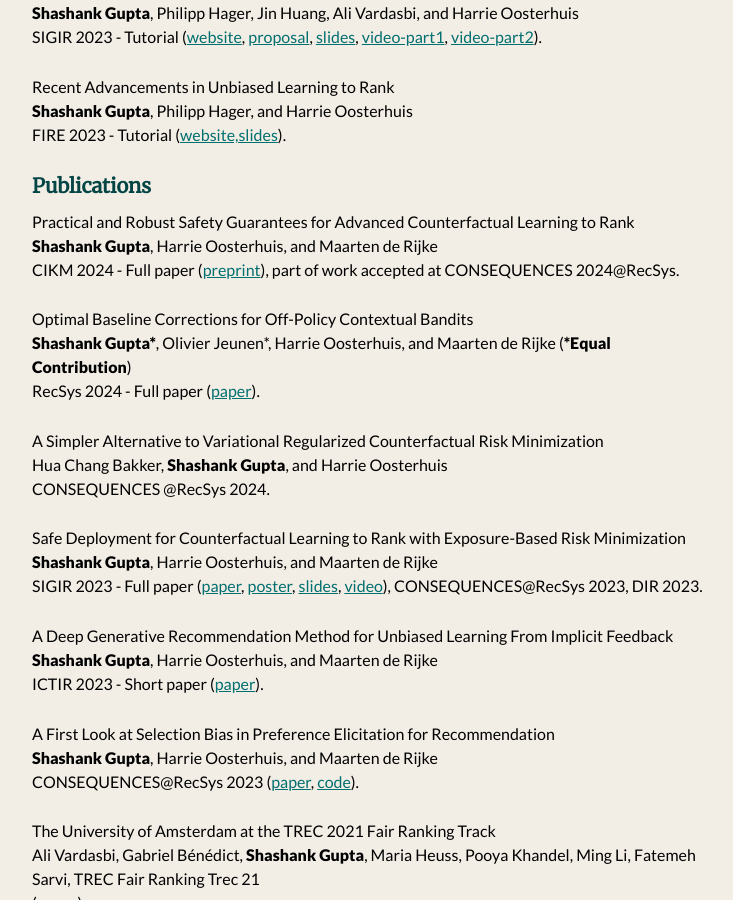
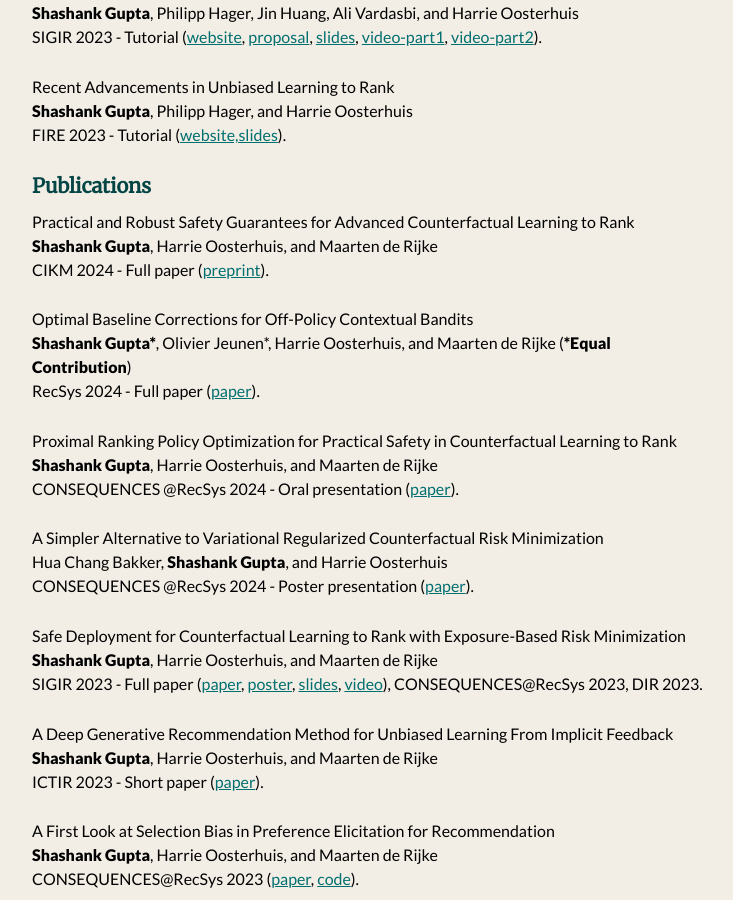
Before and after one commit to shashankg7/shashankg7.github.io, a Jekyll site: the page built from publications.md, in a window 1280 px wide and 900 px high, scrolled down 352 px. Shown: the whole window, without its empty margins (272-1005 px from the left). Built offline with Jekyll 4.4.1, drawn with Linux system fonts in a browser that asks for light colours; nearby versions of some CDN libraries.

Commit message:
Update publications.md

```diff
--- a/publications.md
+++ b/publications.md
@@ -23,15 +23,19 @@
 
 Practical and Robust Safety Guarantees for Advanced Counterfactual Learning to Rank <br>
 <b>Shashank Gupta</b>, Harrie Oosterhuis, and Maarten de Rijke <br>
-CIKM 2024 - Full paper ([preprint](https://drive.google.com/file/d/1WPGxFq07Qkj6sNEXpCOt_pAD6Hih6sBI/view?usp=sharing)), part of work accepted at CONSEQUENCES 2024@RecSys.
+CIKM 2024 - Full paper ([preprint](https://drive.google.com/file/d/1WPGxFq07Qkj6sNEXpCOt_pAD6Hih6sBI/view?usp=sharing)).
 
 Optimal Baseline Corrections for Off-Policy Contextual Bandits <br>
 <b>Shashank Gupta\*</b>, Olivier Jeunen\*, Harrie Oosterhuis, and Maarten de Rijke (<b>\*Equal Contribution</b>) <br>
 RecSys 2024 - Full paper ([paper](https://drive.google.com/file/d/16hyfO1Fw9i5HWGlUpLgO3rhh1j3lN8xV/view?usp=sharing)).
 
+Proximal Ranking Policy Optimization for Practical Safety in Counterfactual Learning to Rank <br>
+<b>Shashank Gupta</b>, Harrie Oosterhuis, and Maarten de Rijke <br>
+CONSEQUENCES @RecSys 2024 - Oral presentation ([paper]()).
+
 A Simpler Alternative to Variational Regularized Counterfactual Risk Minimization <br>
 Hua Chang Bakker, <b>Shashank Gupta</b>, and Harrie Oosterhuis <br>
-CONSEQUENCES @RecSys 2024.
+CONSEQUENCES @RecSys 2024 - Poster presentation ([paper]()).
 
 Safe Deployment for Counterfactual Learning to Rank with Exposure-Based Risk Minimization <br>
 <b>Shashank Gupta</b>, Harrie Oosterhuis, and Maarten de Rijke <br>
```
